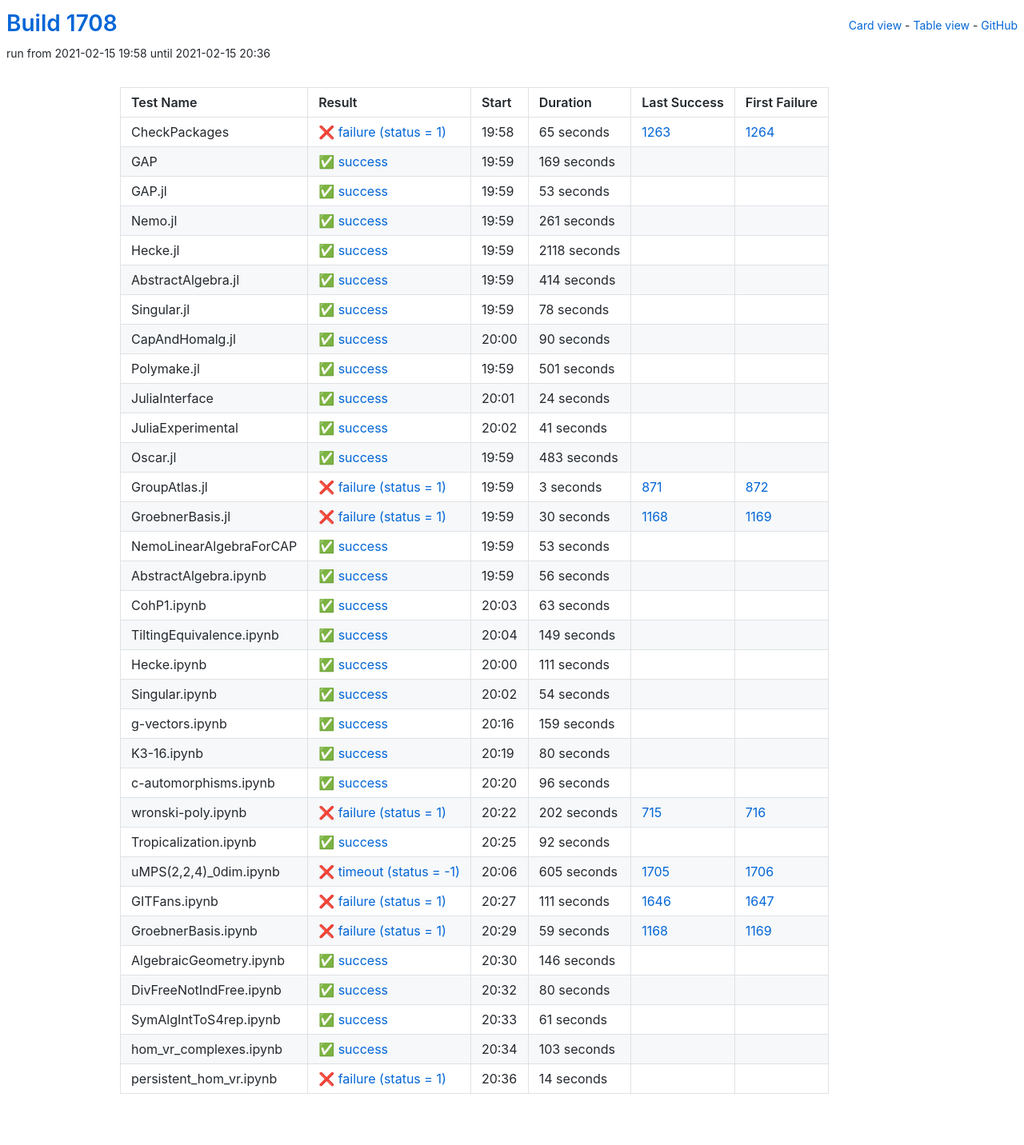
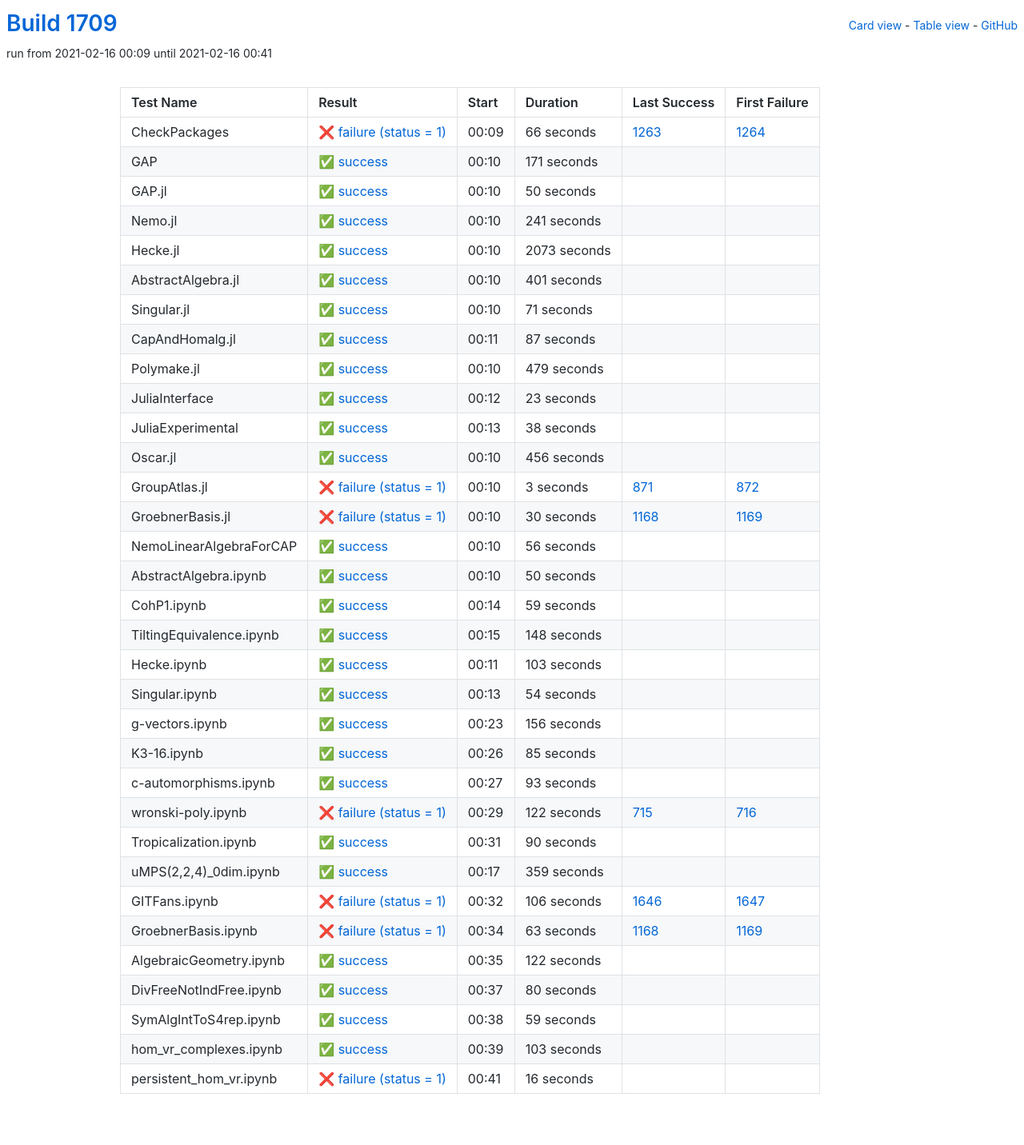
Before and after one commit to oscar-system/oscar-ci-status-stable, a Jekyll site: the page built from table.html, in a window 1280 px wide. Shown: the whole page at 80% size. Built offline with Jekyll 4.4.1, drawn with Linux system fonts in a browser that asks for light colours.

Commit message:
Build #1709

```diff
--- a/_data/ci.yml
+++ b/_data/ci.yml
@@ -1,6 +1,6 @@
 ---
-build: 1708
-build_url: https://oscarci.mathematik.uni-kl.de/job/oscar-stable/1708/
+build: 1709
+build_url: https://oscarci.mathematik.uni-kl.de/job/oscar-stable/1709/
 job: oscar-stable
 organization: oscar-system
 repo: oscar-ci-status-stable
@@ -8,152 +8,152 @@ repourl: https://github.com/oscar-system/oscar-ci-status-stable
 tests:
 - name: CheckPackages
   id: checkpackages
-  log: https://oscarci.mathematik.uni-kl.de/job/oscar-stable/1708/artifact/logs/build-1708/CheckPackages.log
-  start: 2021-02-15 19:58
+  log: https://oscarci.mathematik.uni-kl.de/job/oscar-stable/1709/artifact/logs/build-1709/CheckPackages.log
+  start: 2021-02-16 00:09
   success: false
   exitcode: 1
   status: failure
-  duration: 65
+  duration: 66
   last_success: 1263
   last_success_url: https://oscarci.mathematik.uni-kl.de/job/oscar-stable/1263/
   first_failure: 1264
   first_failure_url: https://oscarci.mathematik.uni-kl.de/job/oscar-stable/1264/
 - name: GAP
   id: gap
-  log: https://oscarci.mathematik.uni-kl.de/job/oscar-stable/1708/artifact/logs/build-1708/GAP.log
-  start: 2021-02-15 19:59
+  log: https://oscarci.mathematik.uni-kl.de/job/oscar-stable/1709/artifact/logs/build-1709/GAP.log
+  start: 2021-02-16 00:10
   success: true
   exitcode: 0
   status: success
-  duration: 169
+  duration: 171
   last_success: false
   last_success_url:
   first_failure: false
   first_failure_url:
 - name: GAP.jl
   id: gap-jl
-  log: https://oscarci.mathematik.uni-kl.de/job/oscar-stable/1708/artifact/logs/build-1708/GAP.jl.log
-  start: 2021-02-15 19:59
+  log: https://oscarci.mathematik.uni-kl.de/job/oscar-stable/1709/artifact/logs/build-1709/GAP.jl.log
+  start: 2021-02-16 00:10
   success: true
   exitcode: 0
   status: success
-  duration: 53
+  duration: 50
   last_success: false
   last_success_url:
   first_failure: false
   first_failure_url:
 - name: Nemo.jl
   id: nemo-jl
-  log: https://oscarci.mathematik.uni-kl.de/job/oscar-stable/1708/artifact/logs/build-1708/Nemo.jl.log
-  start: 2021-02-15 19:59
+  log: https://oscarci.mathematik.uni-kl.de/job/oscar-stable/1709/artifact/logs/build-1709/Nemo.jl.log
+  start: 2021-02-16 00:10
   success: true
   exitcode: 0
   status: success
-  duration: 261
+  duration: 241
   last_success: false
   last_success_url:
   first_failure: false
   first_failure_url:
 - name: Hecke.jl
   id: hecke-jl
-  log: https://oscarci.mathematik.uni-kl.de/job/oscar-stable/1708/artifact/logs/build-1708/Hecke.jl.log
-  start: 2021-02-15 19:59
+  log: https://oscarci.mathematik.uni-kl.de/job/oscar-stable/1709/artifact/logs/build-1709/Hecke.jl.log
+  start: 2021-02-16 00:10
   success: true
   exitcode: 0
   status: success
-  duration: 2118
+  duration: 2073
   last_success: false
   last_success_url:
   first_failure: false
   first_failure_url:
 - name: AbstractAlgebra.jl
   id: abstractalgebra-jl
-  log: https://oscarci.mathematik.uni-kl.de/job/oscar-stable/1708/artifact/logs/build-1708/AbstractAlgebra.jl.log
-  start: 2021-02-15 19:59
+  log: https://oscarci.mathematik.uni-kl.de/job/oscar-stable/1709/artifact/logs/build-1709/AbstractAlgebra.jl.log
+  start: 2021-02-16 00:10
   success: true
   exitcode: 0
   status: success
-  duration: 414
+  duration: 401
   last_success: false
   last_success_url:
   first_failure: false
   first_failure_url:
 - name: Singular.jl
   id: singular-jl
-  log: https://oscarci.mathematik.uni-kl.de/job/oscar-stable/1708/artifact/logs/build-1708/Singular.jl.log
-  start: 2021-02-15 19:59
+  log: https://oscarci.mathematik.uni-kl.de/job/oscar-stable/1709/artifact/logs/build-1709/Singular.jl.log
+  start: 2021-02-16 00:10
   success: true
   exitcode: 0
   status: success
-  duration: 78
+  duration: 71
   last_success: false
   last_success_url:
   first_failure: false
   first_failure_url:
 - name: CapAndHomalg.jl
   id: capandhomalg-jl
-  log: https://oscarci.mathematik.uni-kl.de/job/oscar-stable/1708/artifact/logs/build-1708/CapAndHomalg.jl.log
-  start: 2021-02-15 20:00
+  log: https://oscarci.mathematik.uni-kl.de/job/oscar-stable/1709/artifact/logs/build-1709/CapAndHomalg.jl.log
+  start: 2021-02-16 00:11
   success: true
   exitcode: 0
   status: success
-  duration: 90
+  duration: 87
   last_success: false
   last_success_url:
   first_failure: false
   first_failure_url:
 - name: Polymake.jl
   id: polymake-jl
-  log: https://oscarci.mathematik.uni-kl.de/job/oscar-stable/1708/artifact/logs/build-1708/Polymake.jl.log
-  start: 2021-02-15 19:59
+  log: https://oscarci.mathematik.uni-kl.de/job/oscar-stable/1709/artifact/logs/build-1709/Polymake.jl.log
+  start: 2021-02-16 00:10
   success: true
   exitcode: 0
   status: success
-  duration: 501
+  duration: 479
   last_success: false
   last_success_url:
   first_failure: false
   first_failure_url:
 - name: JuliaInterface
   id: juliainterface
-  log: https://oscarci.mathematik.uni-kl.de/job/oscar-stable/1708/artifact/logs/build-1708/JuliaInterface.log
-  start: 2021-02-15 20:01
+  log: https://oscarci.mathematik.uni-kl.de/job/oscar-stable/1709/artifact/logs/build-1709/JuliaInterface.log
+  start: 2021-02-16 00:12
   success: true
   exitcode: 0
   status: success
-  duration: 24
+  duration: 23
   last_success: false
   last_success_url:
   first_failure: false
   first_failure_url:
 - name: JuliaExperimental
   id: juliaexperimental
-  log: https://oscarci.mathematik.uni-kl.de/job/oscar-stable/1708/artifact/logs/build-1708/JuliaExperimental.log
-  start: 2021-02-15 20:02
+  log: https://oscarci.mathematik.uni-kl.de/job/oscar-stable/1709/artifact/logs/build-1709/JuliaExperimental.log
+  start: 2021-02-16 00:13
   success: true
   exitcode: 0
   status: success
-  duration: 41
+  duration: 38
   last_success: false
   last_success_url:
   first_failure: false
   first_failure_url:
 - name: Oscar.jl
   id: oscar-jl
-  log: https://oscarci.mathematik.uni-kl.de/job/oscar-stable/1708/artifact/logs/build-1708/Oscar.jl.log
-  start: 2021-02-15 19:59
+  log: https://oscarci.mathematik.uni-kl.de/job/oscar-stable/1709/artifact/logs/build-1709/Oscar.jl.log
+  start: 2021-02-16 00:10
   success: true
   exitcode: 0
   status: success
-  duration: 483
+  duration: 456
   last_success: false
   last_success_url:
   first_failure: false
   first_failure_url:
 - name: GroupAtlas.jl
   id: groupatlas-jl
-  log: https://oscarci.mathematik.uni-kl.de/job/oscar-stable/1708/artifact/logs/build-1708/GroupAtlas.jl.log
-  start: 2021-02-15 19:59
+  log: https://oscarci.mathematik.uni-kl.de/job/oscar-stable/1709/artifact/logs/build-1709/GroupAtlas.jl.log
+  start: 2021-02-16 00:10
   success: false
   exitcode: 1
   status: failure
@@ -164,8 +164,8 @@ tests:
   first_failure_url: https://oscarci.mathematik.uni-kl.de/job/oscar-stable/872/
 - name: GroebnerBasis.jl
   id: groebnerbasis-jl
-  log: https://oscarci.mathematik.uni-kl.de/job/oscar-stable/1708/artifact/logs/build-1708/GroebnerBasis.jl.log
-  start: 2021-02-15 19:59
+  log: https://oscarci.mathematik.uni-kl.de/job/oscar-stable/1709/artifact/logs/build-1709/GroebnerBasis.jl.log
+  start: 2021-02-16 00:10
   success: false
   exitcode: 1
   status: failure
@@ -176,20 +176,8 @@ tests:
   first_failure_url: https://oscarci.mathematik.uni-kl.de/job/oscar-stable/1169/
 - name: NemoLinearAlgebraForCAP
   id: nemolinearalgebraforcap
-  log: https://oscarci.mathematik.uni-kl.de/job/oscar-stable/1708/artifact/logs/build-1708/NemoLinearAlgebraForCAP.log
-  start: 2021-02-15 19:59
-  success: true
-  exitcode: 0
-  status: success
-  duration: 53
-  last_success: false
-  last_success_url:
-  first_failure: false
-  first_failure_url:
-- name: AbstractAlgebra.ipynb
-  id: abstractalgebra-ipynb
-  log: https://oscarci.mathematik.uni-kl.de/job/oscar-stable/1708/artifact/logs/build-1708/AbstractAlgebra.ipynb.log
-  start: 2021-02-15 19:59
+  log: https://oscarci.mathematik.uni-kl.de/job/oscar-stable/1709/artifact/logs/build-1709/NemoLinearAlgebraForCAP.log
+  start: 2021-02-16 00:10
   success: true
   exitcode: 0
   status: success
@@ -198,46 +186,58 @@ tests:
   last_success_url:
   first_failure: false
   first_failure_url:
-- name: CohP1.ipynb
-  id: cohp1-ipynb
-  log: https://oscarci.mathematik.uni-kl.de/job/oscar-stable/1708/artifact/logs/build-1708/CohP1.ipynb.log
-  start: 2021-02-15 20:03
+- name: AbstractAlgebra.ipynb
+  id: abstractalgebra-ipynb
+  log: https://oscarci.mathematik.uni-kl.de/job/oscar-stable/1709/artifact/logs/build-1709/AbstractAlgebra.ipynb.log
+  start: 2021-02-16 00:10
   success: true
   exitcode: 0
   status: success
-  duration: 63
+  duration: 50
+  last_success: false
+  last_success_url:
+  first_failure: false
+  first_failure_url:
+- name: CohP1.ipynb
+  id: cohp1-ipynb
+  log: https://oscarci.mathematik.uni-kl.de/job/oscar-stable/1709/artifact/logs/build-1709/CohP1.ipynb.log
+  start: 2021-02-16 00:14
+  success: true
+  exitcode: 0
+  status: success
+  duration: 59
   last_success: false
   last_success_url:
   first_failure: false
   first_failure_url:
 - name: TiltingEquivalence.ipynb
   id: tiltingequivalence-ipynb
-  log: https://oscarci.mathematik.uni-kl.de/job/oscar-stable/1708/artifact/logs/build-1708/TiltingEquivalence.ipynb.log
-  start: 2021-02-15 20:04
+  log: https://oscarci.mathematik.uni-kl.de/job/oscar-stable/1709/artifact/logs/build-1709/TiltingEquivalence.ipynb.log
+  start: 2021-02-16 00:15
   success: true
   exitcode: 0
   status: success
-  duration: 149
+  duration: 148
   last_success: false
   last_success_url:
   first_failure: false
   first_failure_url:
 - name: Hecke.ipynb
   id: hecke-ipynb
-  log: https://oscarci.mathematik.uni-kl.de/job/oscar-stable/1708/artifact/logs/build-1708/Hecke.ipynb.log
-  start: 2021-02-15 20:00
+  log: https://oscarci.mathematik.uni-kl.de/job/oscar-stable/1709/artifact/logs/build-1709/Hecke.ipynb.log
+  start: 2021-02-16 00:11
   success: true
   exitcode: 0
   status: success
-  duration: 111
+  duration: 103
   last_success: false
   last_success_url:
   first_failure: false
   first_failure_url:
 - name: Singular.ipynb
   id: singular-ipynb
-  log: https://oscarci.mathematik.uni-kl.de/job/oscar-stable/1708/artifact/logs/build-1708/Singular.ipynb.log
-  start: 2021-02-15 20:02
+  log: https://oscarci.mathematik.uni-kl.de/job/oscar-stable/1709/artifact/logs/build-1709/Singular.ipynb.log
+  start: 2021-02-16 00:13
   success: true
   exitcode: 0
   status: success
@@ -248,116 +248,116 @@ tests:
   first_failure_url:
 - name: g-vectors.ipynb
   id: g-vectors-ipynb
-  log: https://oscarci.mathematik.uni-kl.de/job/oscar-stable/1708/artifact/logs/build-1708/g-vectors.ipynb.log
-  start: 2021-02-15 20:16
+  log: https://oscarci.mathematik.uni-kl.de/job/oscar-stable/1709/artifact/logs/build-1709/g-vectors.ipynb.log
+  start: 2021-02-16 00:23
   success: true
   exitcode: 0
   status: success
-  duration: 159
+  duration: 156
   last_success: false
   last_success_url:
   first_failure: false
   first_failure_url:
 - name: K3-16.ipynb
   id: k3-16-ipynb
-  log: https://oscarci.mathematik.uni-kl.de/job/oscar-stable/1708/artifact/logs/build-1708/K3-16.ipynb.log
-  start: 2021-02-15 20:19
+  log: https://oscarci.mathematik.uni-kl.de/job/oscar-stable/1709/artifact/logs/build-1709/K3-16.ipynb.log
+  start: 2021-02-16 00:26
   success: true
   exitcode: 0
   status: success
-  duration: 80
+  duration: 85
   last_success: false
   last_success_url:
   first_failure: false
   first_failure_url:
 - name: c-automorphisms.ipynb
   id: c-automorphisms-ipynb
-  log: https://oscarci.mathematik.uni-kl.de/job/oscar-stable/1708/artifact/logs/build-1708/c-automorphisms.ipynb.log
-  start: 2021-02-15 20:20
+  log: https://oscarci.mathematik.uni-kl.de/job/oscar-stable/1709/artifact/logs/build-1709/c-automorphisms.ipynb.log
+  start: 2021-02-16 00:27
   success: true
   exitcode: 0
   status: success
-  duration: 96
+  duration: 93
   last_success: false
   last_success_url:
   first_failure: false
   first_failure_url:
 - name: wronski-poly.ipynb
   id: wronski-poly-ipynb
-  log: https://oscarci.mathematik.uni-kl.de/job/oscar-stable/1708/artifact/logs/build-1708/wronski-poly.ipynb.log
-  start: 2021-02-15 20:22
+  log: https://oscarci.mathematik.uni-kl.de/job/oscar-stable/1709/artifact/logs/build-1709/wronski-poly.ipynb.log
+  start: 2021-02-16 00:29
   success: false
   exitcode: 1
   status: failure
-  duration: 202
+  duration: 122
   last_success: 715
   last_success_url: https://oscarci.mathematik.uni-kl.de/job/oscar-stable/715/
   first_failure: 716
   first_failure_url: https://oscarci.mathematik.uni-kl.de/job/oscar-stable/716/
 - name: Tropicalization.ipynb
   id: tropicalization-ipynb
-  log: https://oscarci.mathematik.uni-kl.de/job/oscar-stable/1708/artifact/logs/build-1708/Tropicalization.ipynb.log
-  start: 2021-02-15 20:25
+  log: https://oscarci.mathematik.uni-kl.de/job/oscar-stable/1709/artifact/logs/build-1709/Tropicalization.ipynb.log
+  start: 2021-02-16 00:31
   success: true
   exitcode: 0
   status: success
-  duration: 92
+  duration: 90
   last_success: false
   last_success_url:
   first_failure: false
   first_failure_url:
 - name: uMPS(2,2,4)_0dim.ipynb
   id: umps-2-2-4-0dim-ipynb
-  log: https://oscarci.mathematik.uni-kl.de/job/oscar-stable/1708/artifact/logs/build-1708/uMPS-2-2-4-_0dim.ipynb.log
-  start: 2021-02-15 20:06
-  success: false
-  exitcode: -1
-  status: timeout
-  duration: 605
-  last_success: 1705
-  last_success_url: https://oscarci.mathematik.uni-kl.de/job/oscar-stable/1705/
-  first_failure: 1706
-  first_failure_url: https://oscarci.mathematik.uni-kl.de/job/oscar-stable/1706/
+  log: https://oscarci.mathematik.uni-kl.de/job/oscar-stable/1709/artifact/logs/build-1709/uMPS-2-2-4-_0dim.ipynb.log
+  start: 2021-02-16 00:17
+  success: true
+  exitcode: 0
+  status: success
+  duration: 359
+  last_success: false
+  last_success_url:
+  first_failure: false
+  first_failure_url:
 - name: GITFans.ipynb
   id: gitfans-ipynb
-  log: https://oscarci.mathematik.uni-kl.de/job/oscar-stable/1708/artifact/logs/build-1708/GITFans.ipynb.log
-  start: 2021-02-15 20:27
+  log: https://oscarci.mathematik.uni-kl.de/job/oscar-stable/1709/artifact/logs/build-1709/GITFans.ipynb.log
+  start: 2021-02-16 00:32
   success: false
   exitcode: 1
   status: failure
-  duration: 111
+  duration: 106
   last_success: 1646
   last_success_url: https://oscarci.mathematik.uni-kl.de/job/oscar-stable/1646/
   first_failure: 1647
   first_failure_url: https://oscarci.mathematik.uni-kl.de/job/oscar-stable/1647/
 - name: GroebnerBasis.ipynb
   id: groebnerbasis-ipynb
-  log: https://oscarci.mathematik.uni-kl.de/job/oscar-stable/1708/artifact/logs/build-1708/GroebnerBasis.ipynb.log
-  start: 2021-02-15 20:29
+  log: https://oscarci.mathematik.uni-kl.de/job/oscar-stable/1709/artifact/logs/build-1709/GroebnerBasis.ipynb.log
+  start: 2021-02-16 00:34
   success: false
   exitcode: 1
   status: failure
-  duration: 59
+  duration: 63
   last_success: 1168
   last_success_url: https://oscarci.mathematik.uni-kl.de/job/oscar-stable/1168/
   first_failure: 1169
   first_failure_url: https://oscarci.mathematik.uni-kl.de/job/oscar-stable/1169/
 - name: AlgebraicGeometry.ipynb
   id: algebraicgeometry-ipynb
-  log: https://oscarci.mathematik.uni-kl.de/job/oscar-stable/1708/artifact/logs/build-1708/AlgebraicGeometry.ipynb.log
-  start: 2021-02-15 20:30
+  log: https://oscarci.mathematik.uni-kl.de/job/oscar-stable/1709/artifact/logs/build-1709/AlgebraicGeometry.ipynb.log
+  start: 2021-02-16 00:35
   success: true
   exitcode: 0
   status: success
-  duration: 146
+  duration: 122
   last_success: false
   last_success_url:
   first_failure: false
   first_failure_url:
 - name: DivFreeNotIndFree.ipynb
   id: divfreenotindfree-ipynb
-  log: https://oscarci.mathematik.uni-kl.de/job/oscar-stable/1708/artifact/logs/build-1708/DivFreeNotIndFree.ipynb.log
-  start: 2021-02-15 20:32
+  log: https://oscarci.mathematik.uni-kl.de/job/oscar-stable/1709/artifact/logs/build-1709/DivFreeNotIndFree.ipynb.log
+  start: 2021-02-16 00:37
   success: true
   exitcode: 0
   status: success
@@ -368,20 +368,20 @@ tests:
   first_failure_url:
 - name: SymAlgIntToS4rep.ipynb
   id: symalginttos4rep-ipynb
-  log: https://oscarci.mathematik.uni-kl.de/job/oscar-stable/1708/artifact/logs/build-1708/SymAlgIntToS4rep.ipynb.log
-  start: 2021-02-15 20:33
+  log: https://oscarci.mathematik.uni-kl.de/job/oscar-stable/1709/artifact/logs/build-1709/SymAlgIntToS4rep.ipynb.log
+  start: 2021-02-16 00:38
   success: true
   exitcode: 0
   status: success
-  duration: 61
+  duration: 59
   last_success: false
   last_success_url:
   first_failure: false
   first_failure_url:
 - name: hom_vr_complexes.ipynb
   id: hom-vr-complexes-ipynb
-  log: https://oscarci.mathematik.uni-kl.de/job/oscar-stable/1708/artifact/logs/build-1708/hom_vr_complexes.ipynb.log
-  start: 2021-02-15 20:34
+  log: https://oscarci.mathematik.uni-kl.de/job/oscar-stable/1709/artifact/logs/build-1709/hom_vr_complexes.ipynb.log
+  start: 2021-02-16 00:39
   success: true
   exitcode: 0
   status: success
@@ -392,12 +392,12 @@ tests:
   first_failure_url:
 - name: persistent_hom_vr.ipynb
   id: persistent-hom-vr-ipynb
-  log: https://oscarci.mathematik.uni-kl.de/job/oscar-stable/1708/artifact/logs/build-1708/persistent_hom_vr.ipynb.log
-  start: 2021-02-15 20:36
+  log: https://oscarci.mathematik.uni-kl.de/job/oscar-stable/1709/artifact/logs/build-1709/persistent_hom_vr.ipynb.log
+  start: 2021-02-16 00:41
   success: false
   exitcode: 1
   status: failure
-  duration: 14
+  duration: 16
   last_success: false
   last_success_url:
   first_failure: false
```
Also changed, not shown: README.md.
